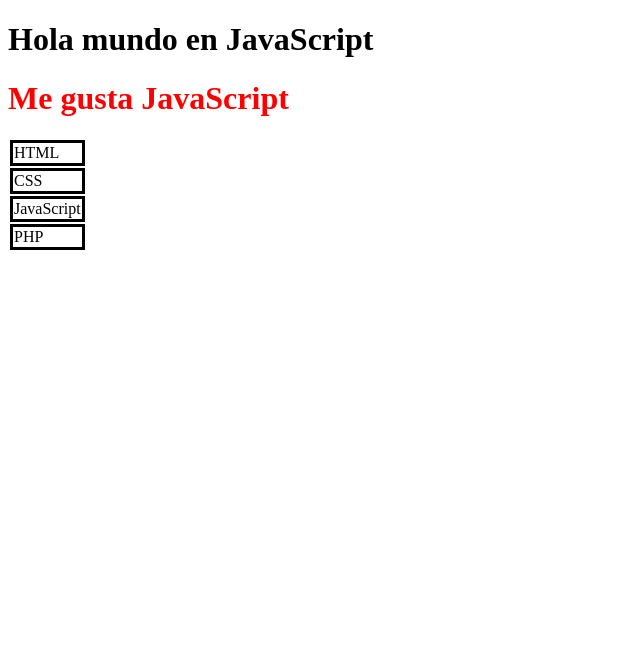
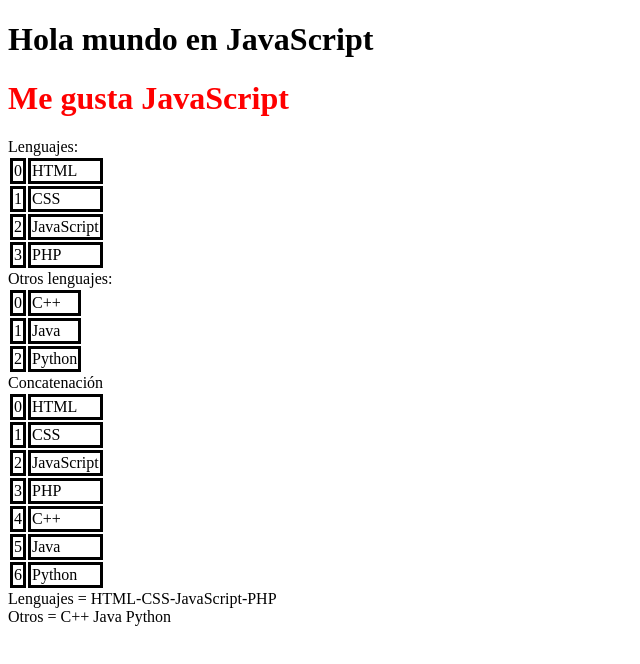
Before and after one commit to JosueSO/Ejemplos-JavaScript, a plain HTML site: page holajavascript.html in a window 1280 px wide. Shown: the whole page, without its empty margins (0-640 px from the left). Drawn offline with Linux system fonts and the light colour scheme.

Commit message:
Ejemplos de funciones . forIn y forEach, concatenar y join.

```diff
--- a/holajavascript.html
+++ b/holajavascript.html
@@ -14,17 +14,53 @@
         window.document.write('<h1 style="color: red";>Me gusta JavaScript</h1>');
         window.console.log("Hola consola");
 
-        document.write('<table>');
         var lenguajes = ['HTML', 'CSS', 'JavaScript', 'PHP'];
-        for (var i = 0; i < lenguajes.length; i++)
+        var otros = ['C++', 'Java', 'Python'];
+        //imprimir(lenguajes);
+
+        document.write("Lenguajes: <br>");
+        imprimir(lenguajes);
+        document.write("Otros lenguajes: <br>");
+        imprimir(otros);
+        //Ejemplo de concatenar
+        document.write("Concatenación <br>");
+        imprimir(lenguajes.concat(otros));
+
+        //Ejemplo de join
+        document.write("Lenguajes = " + lenguajes.join('-') +"<br>");
+        document.write("Otros = " + otros.join(' ') +"<br>");
+
+        function imprimir(tabla)
+        {
+            document.write('<table>');
+            //for (var i = 0; i < lenguajes.length; i++)
+            /*for (var x in tabla)
+            {
+                document.write('<tr>');
+                document.write('<td style="border:solid">');
+                document.writeln(x);
+                document.write('</td>');
+                document.write('<td style="border:solid">');
+                document.writeln(tabla[x]);
+                document.write('</td>');
+                document.write('</tr>');
+            }*/
+
+            tabla.forEach(imprimeRenglon);
+            document.write('</table>');
+        }
+
+        function imprimeRenglon(elemento, indice, arreglo)
         {
             document.write('<tr>');
             document.write('<td style="border:solid">');
-            document.writeln(lenguajes[i]);
+            document.writeln(indice);
+            document.write('</td>');
+            document.write('<td style="border:solid">');
+            document.writeln(arreglo[indice]);
             document.write('</td>');
             document.write('</tr>');
         }
-        document.write('</table>');
     </script>
 </body>
 </html>
```
